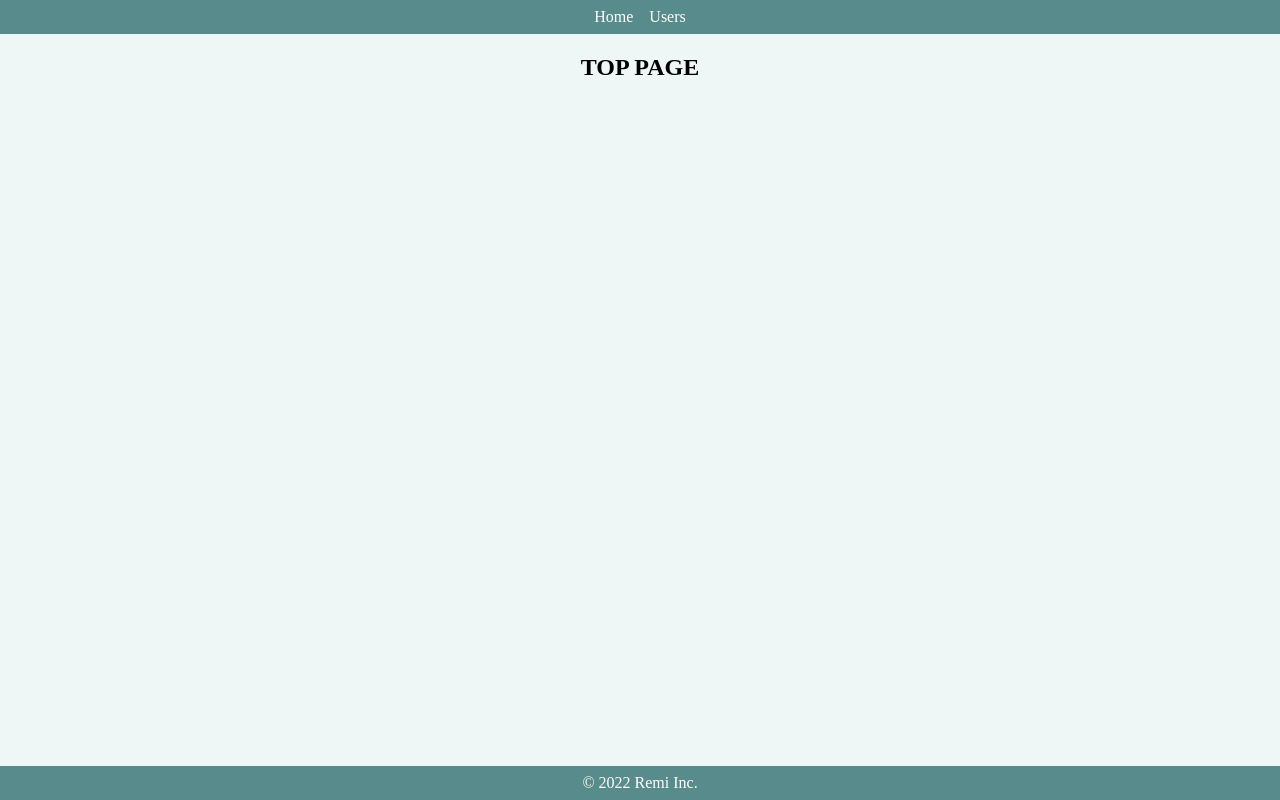
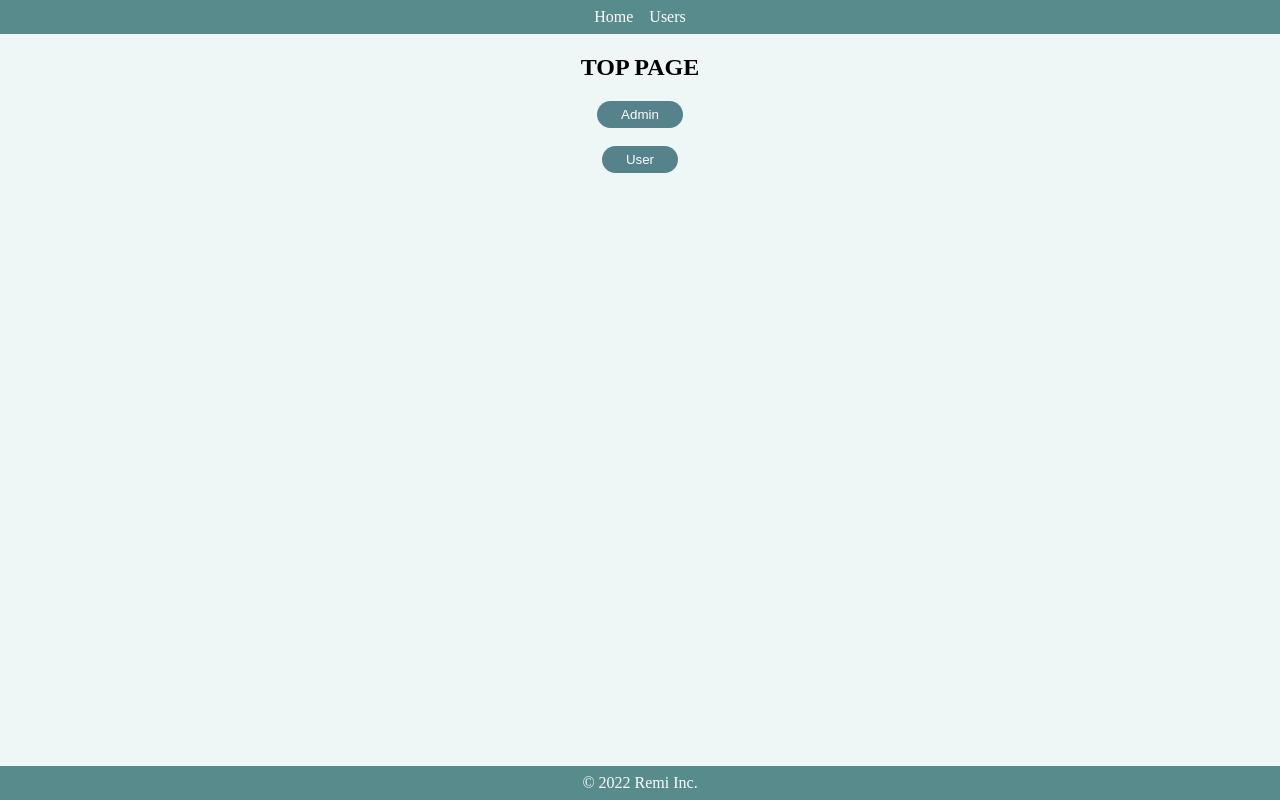
Before and after one commit to Remi-1201/React-app07, a React (Create React App) app: page / in a window 1280 px wide. Built offline with nearby package versions, Linux system fonts and the light colour scheme; the HTML template or start-up script is replaced by a standard one.

Commit message:
1. { isAdmin } without globalState

```diff
--- a/src/components/atoms/button/SecondaryButton.jsx
+++ b/src/components/atoms/button/SecondaryButton.jsx
@@ -2,10 +2,11 @@ import styled from "styled-components";
 import { BaseButton } from "./BaseButton";
 
 export const SecondaryButton = (props) => {
-  const { children } = props;
-  return <SButton>{children}</SButton>;
+  // 7-1 add onClick
+  const { children, onClick } = props;
+  return <SButton onClick={onClick}>{children}</SButton>;
 };
 
 const SButton = styled(BaseButton)`
-  background-color: #edafb8;
+  background-color: #55828b;
 `;
--- a/src/components/molecules/user/UserIconWithName.jsx
+++ b/src/components/molecules/user/UserIconWithName.jsx
@@ -1,12 +1,16 @@
 import styled from "styled-components";
 
 export const UserIconWithName = (props) => {
-  const { image, name } = props;
+  // 7-1 add isAdmin
+  const { image, name, isAdmin } = props;
   return (
-    <div>
+    <SContainer>
       <SImg height={160} width={160} src={image} alt={name} />
       <SName>{name}</SName>
-    </div>
+      {/* 7-1 add function to judge
+      {isAdmin}=true => Edit button */}
+      {isAdmin && <SEdit>Edit</SEdit>}
+    </SContainer>
   );
 };
 
@@ -22,3 +26,9 @@ const SName = styled.p`
   margin: 0;
   color: #55828b;
 `;
+// 7-1 add SEdit
+const SEdit = styled.span`
+  text-decoration: underline;
+  color: #aaa;
+  cursor: pointer;
+`;
--- a/src/components/organisms/user/UserCard.jsx
+++ b/src/components/organisms/user/UserCard.jsx
@@ -3,10 +3,12 @@ import { Card } from "../../atoms/card/Card";
 import { UserIconWithName } from "../../molecules/user/UserIconWithName";
 
 export const UserCard = (props) => {
-  const { user } = props;
+  // 7-1 add {isAdmin} as props
+  const { user, isAdmin } = props;
   return (
     <Card>
-      <UserIconWithName image={user.image} name={user.name} />
+      {/* 7-1 add {isAdmin}  */}
+      <UserIconWithName image={user.image} name={user.name} isAdmin={isAdmin} />
       <SDL>
         <dt>Mail</dt>
         <dd>{user.mail}</dd>
--- a/src/components/pages/Top.jsx
+++ b/src/components/pages/Top.jsx
@@ -1,9 +1,25 @@
 import styled from "styled-components";
+// 7-1 add useHistory to make link to other pages
+import { useHistory } from "react-router-dom";
+import { SecondaryButton } from "../atoms/button/SecondaryButton";
 
 export const Top = () => {
+  // 7-1 add useHistory
+  const history = useHistory();
+  // 7-1 add onClick & flag { isAdmin }
+  const onClickAdmin = () =>
+    history.push({ pathname: "/users", state: { isAdmin: true } });
+  const onClickGeneral = () =>
+    history.push({ pathname: "/users", state: { isAdmin: false } });
+
   return (
     <SContainer>
       <h2>TOP PAGE</h2>
+      {/* 7-1 add onClick  */}
+      <SecondaryButton onClick={onClickAdmin}>Admin</SecondaryButton>
+      <br />
+      <br />
+      <SecondaryButton onClick={onClickGeneral}>User</SecondaryButton>
     </SContainer>
   );
 };
--- a/src/components/pages/Users.jsx
+++ b/src/components/pages/Users.jsx
@@ -1,4 +1,6 @@
 import styled from "styled-components";
+// 7-1 add useLocation
+import { useLocation } from "react-router-dom";
 import { SearchInput } from "../molecules/SearchInput";
 import { UserCard } from "../organisms/user/UserCard";
 
@@ -17,13 +19,20 @@ const users = [...Array(10).keys()].map((val) => {
 });
 
 export const Users = () => {
+  // 7-1 add useLocation
+  // 7-1 state = {isAdmin: true/false}
+  const { state } = useLocation();
+  // 7-1 to judge there's state or not
+  const isAdmin = state ? state.isAdmin : false;
+
   return (
     <SContainer>
       <h2>All Users</h2>
       <SearchInput />
       <SUserArea>
         {users.map((user) => (
-          <UserCard key={user.id} user={user} />
+          // 7-1 add {isAdmin}
+          <UserCard key={user.id} user={user} isAdmin={isAdmin} />
         ))}
       </SUserArea>
     </SContainer>
```
Also changed, not shown: 1 other file (tests, documents, lock files or other folders).
